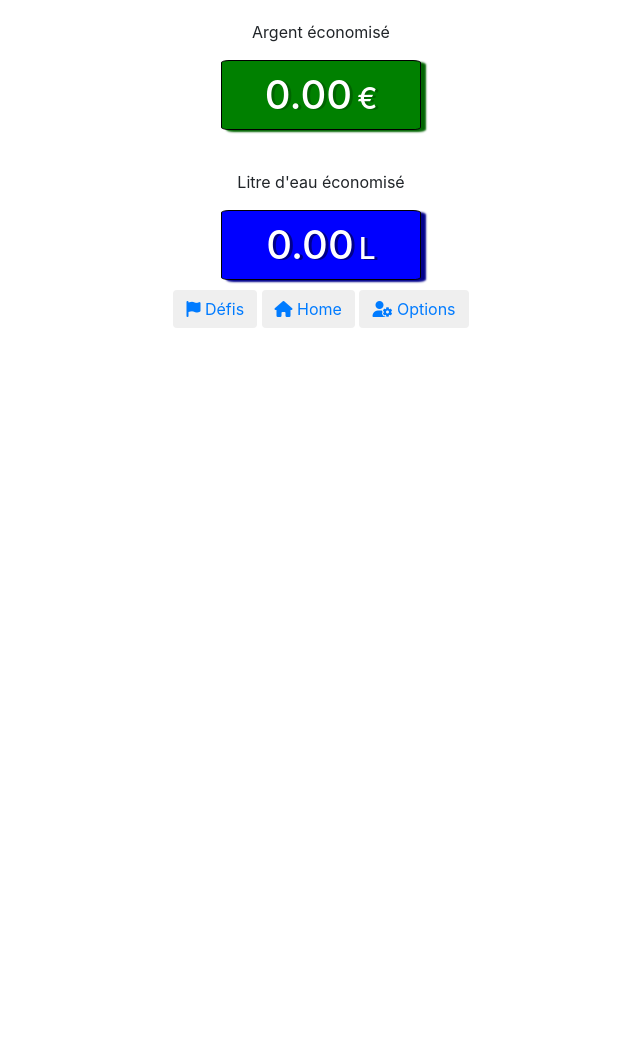
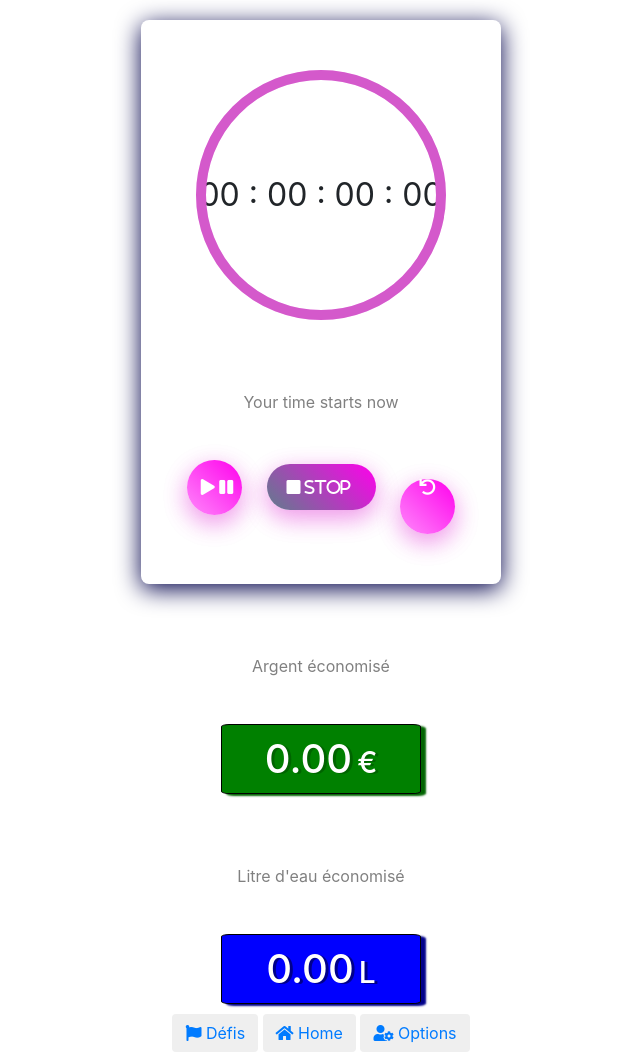
Before and after one commit to PillechouDev/rapidouche, a PHP site: page / in a window 1280 px wide. Shown: the part 336-1388 px from the top of the page, without its empty margins (319-959 px from the left). Before the commit the page ends 664 px from the top, so only its background shows below. Run offline with PHP 8.4, Linux system fonts and the light colour scheme; some libraries are stand-ins or nearby versions.

Commit message:
essai d'integration de la stopwatch

```diff
--- a/app/css/style.css
+++ b/app/css/style.css
@@ -61,3 +61,108 @@ div.stats_money{
     margin-right: auto;
     margin-left: auto;
 }
+
+/*chrono*/
+.wrap {
+    display: inline-block;
+    min-width: 360px;
+    min-height: 400px;
+    padding: 50px 15px;
+    background-color: #fff;
+    box-shadow: 0 5px 25px #00004a;
+    border-radius: 8px;
+    text-align: center;
+}
+
+#timer {
+    position: relative;
+    width: 250px;
+    height: 250px;
+    line-height: 250px;
+    border-radius: 50px;
+    font-size: 32px;
+    margin: 0 auto;
+    background: #fff;
+}
+
+p {
+    font-weight: 400;
+    color: gray;
+    padding: 30px 0;
+}
+
+.option a {
+    display: inline-block;
+    margin: 0 10px;
+    text-decoration: none;
+}
+
+#play,
+#reset {
+    width: 55px;
+    height: 55px;
+    line-height: 55px;
+    border-radius: 50%;
+    color: #fff;
+    background: linear-gradient(45deg, #ff88fb, #ff00ec);
+    box-shadow: 0 8px 25px #bf5fc045, 0 8px 25px #ff00ec50;
+    transition: all ease 0.1s;
+}
+
+#stop {
+    padding: 15px 20px;
+    border-radius: 50px;
+    color: #fff;
+    font-weight: 400;
+    background: linear-gradient(45deg, #607d8b, #ff00ec);
+    box-shadow: 0 8px 25px #bf5fc045, 0 8px 25px #ff00ec50;
+    transition: all ease 0.1s;
+}
+
+#play:active,
+#reset:active,
+#stop:active {
+    transform: scale(0.95);
+}
+
+#stop .fa {
+    margin-right: 5px;
+}
+
+.fa-play {
+    padding-left: 5px;
+}
+
+.pause .fa-play,
+.fa-pause {
+    display: none;
+}
+
+.pause .fa-pause {
+    display: inline-block;
+}
+
+
+/* Circle Animation */
+
+#timer svg {
+    position: absolute;
+    left: 0;
+}
+
+.addAnimation {
+    stroke-dasharray: 770;
+    stroke-dashoffset: -770;
+    animation: animateCircle 60s linear infinite;
+    animation-play-state: paused;
+}
+
+@keyframes animateCircle {
+    from {
+        stroke-dashoffset: 0;
+    }
+}
+
+.defaultCircle {
+    opacity: 0.3;
+}
--- /dev/null
+++ b/app/js/stopwatch.js
@@ -0,0 +1,150 @@
+// const button = document.querySelector('button')
+// const p = document.createElement('p')
+// const container = document.querySelector('.container-score')
+// let score = 0
+// if (button) {
+//     button.addEventListener('click', () => {
+//         score += 10
+//         p.innerHTML = score
+//         if (score >= 100) {
+//             alert('Gagné')
+//         }
+//     })
+//     container.appendChild(p)
+// }
+
+// Chrono
+// default value
+let base;
+let playPause = 0;
+const milli = document.querySelector("#millisecond");
+const sec = document.querySelector("#second");
+const minu = document.querySelector("#minute");
+const h = document.querySelector("#hour");
+const p = document.createElement("p");
+const divScore = document.querySelector(".container-score");
+const playy = document.getElementById("play");
+const animateCircle = document.querySelector("#animateCircle");
+
+function playFunc() {
+    playPause = playPause + 1;
+    if (playPause === 1) {
+        play();
+        playy.classList.add("pause");
+        // document.querySelector("#animateCirle").classList.add("addAnimation");
+        // document
+        //     .querySelector("#animateCirle.addAnimation")
+        //     .css("animation-play-state", "running");
+        $("#animateCircle").addClass("addAnimation");
+        $("#animateCircle.addAnimation").css("animation-play-state", "running");
+    } else if (playPause === 2) {
+        playy.classList.remove("pause");
+        // document
+        //     .querySelector("#animateCirle")
+        //     .css("animation-play-state", "paused");
+        $("#animateCircle").css("animation-play-state", "paused");
+        playPause = 0;
+        stop();
+    }
+}
+
+function play() {
+    base = setInterval(timer, 10); //milliseconds
+}
+
+function stop() {
+    let score = timer();
+    p.innerText = `Votre score est de : ${score}`;
+    divScore.appendChild(p);
+    clearInterval(base);
+}
+
+let hour = 0;
+let minute = 0;
+let second = 0;
+let millisecond = 0;
+// returned values
+let millisecondVal = 0;
+let secondVal = 0;
+let minuteVal = 0;
+let hourVal = 0;
+
+function timer() {
+    millisecondVal = updateTime(millisecond);
+    secondVal = updateTime(second);
+    minuteVal = updateTime(minute);
+    hourVal = updateTime(hour);
+
+    millisecond = ++millisecond;
+
+    if (millisecond === 100) {
+        millisecond = 0;
+        second = ++second;
+    }
+    if (second === 60) {
+        second = 0;
+        minute = ++minute;
+    }
+    if (minute === 60) {
+        minute = 0;
+        hour = ++hour;
+    }
+
+    milli.innerHTML = millisecondVal;
+    sec.innerHTML = secondVal;
+    minu.innerHTML = minuteVal;
+    h.innerHTML = hourVal;
+    let score = 0;
+    if (millisecond < 10 && second < 10 && minute < 10 && hour < 10) {
+        score = `0${hour} h 0${minute} m 0${second} s 0${millisecond}`;
+    } else if (millisecond > 10 && second < 10 && minute < 10 && hour < 10) {
+        score = `0${hour} h 0${minute} m 0${second} s ${millisecond}`;
+    } else if (millisecond > 10 && second > 10 && minute < 10 && hour < 10) {
+        score = `0${hour} h 0${minute} m ${second} s ${millisecond}`;
+    } else if (millisecond > 10 && second > 10 && minute > 10 && hour < 10) {
+        score = `0${hour} h ${minute} m ${second} s ${millisecond}`;
+    } else if (millisecond > 10 && second > 10 && minute > 10 && hour > 10) {
+        score = `${hour} h ${minute} m ${second} s ${millisecond}`;
+    }
+
+    return score;
+}
+// update time every seconds
+function updateTime(i) {
+    if (i < 10) {
+        i = "0" + i;
+    }
+
+    return i;
+}
+
+function resetFunc() {
+    millisecond = 0;
+    second = 0;
+    minute = 0;
+    hour = 0;
+
+    milli.innerHTML = "00";
+    sec.innerHTML = "00";
+    minuinnerHTML = "00";
+    h.innerHTML = "00";
+
+    if (!$("#play").hasClass("pause")) {
+        $("#animateCircle").removeClass("addAnimation");
+    } else {
+        $("#animateCircle").removeClass("addAnimation");
+        setTimeout(() => {
+            $("#animateCircle").addClass("addAnimation");
+        }, 10);
+    }
+}
+
+function stopFunc() {
+    clearInterval(base);
+    resetFunc();
+
+    if ($("#play").hasClass("pause")) {
+        $("#animateCircle").removeClass("addAnimation");
+        playFunc();
+    }
+}
--- a/app/views/homepage.html
+++ b/app/views/homepage.html
@@ -3,6 +3,7 @@
  {% block body %}
 
 <div>
+    {%include "stopwatch.html" %}
     {%include "moneysaved.html" %}
     {%include "watersaved.html" %}
 </div>
--- a/app/views/layout.html
+++ b/app/views/layout.html
@@ -9,9 +9,12 @@
     <script src="https://cdnjs.cloudflare.com/ajax/libs/popper.js/1.12.9/umd/popper.min.js" integrity="sha384-ApNbgh9B+Y1QKtv3Rn7W3mgPxhU9K/ScQsAP7hUibX39j7fakFPskvXusvfa0b4Q" crossorigin="anonymous"></script>
     <script src="https://maxcdn.bootstrapcdn.com/bootstrap/4.0.0/js/bootstrap.min.js" integrity="sha384-JZR6Spejh4U02d8jOt6vLEHfe/JQGiRRSQQxSfFWpi1MquVdAyjUar5+76PVCmYl" crossorigin="anonymous"></script>
     <link rel="stylesheet" href="app/css/style.css">
+    <link rel="stylesheet" href="https://use.fontawesome.com/releases/v5.14.0/css/all.css" integrity="sha384-HzLeBuhoNPvSl5KYnjx0BT+WB0QEEqLprO+NBkkk5gbc67FTaL7XIGa2w1L0Xbgc" crossorigin="anonymous" />
+    <script src="app/js/stopwatch.js"></script>
+    <script src="https://cdnjs.cloudflare.com/ajax/libs/jquery/3.5.1/jquery.min.js"></script>
     <script src="https://kit.fontawesome.com/84facf466c.js" crossorigin="anonymous"></script>
     <script src="https://www.google.com/recaptcha/api.js" async defer></script>
-    <script src="app\js\facebook.js"></script>
+    <script src="app/js/facebook.js"></script>
     <div id="fb-root"></div>
 
 
@@ -27,6 +30,8 @@ FB.getLoginStatus(function(response) {
     statusChangeCallback(response);
     print(response['status']);
 });
+
+
     </script>
 
     {% block body %}
--- /dev/null
+++ b/app/views/stopwatch.html
@@ -0,0 +1,43 @@
+<div class="container titre">
+    <div class="wrap">
+        <div id="timer">
+            <svg width="260" height="260">
+        <circle
+          class="defaultCircle"
+          cx="125"
+          cy="125"
+          r="120"
+          stroke="#ff88fb"
+          stroke-width="10"
+          fill="none"
+          stroke-linecap="round"
+        />
+        <circle
+          id="animateCircle"
+          cx="125"
+          cy="125"
+          r="120"
+          stroke="#d459cb"
+          stroke-width="10"
+          fill="none"
+          stroke-linecap="round"
+        />
+      </svg>
+            <span id="hour">00</span> : <span id="minute">00</span> :
+            <span id="second">00</span> : <span id="millisecond">00</span>
+        </div>
+        <p class="titre">Your time starts now</p>
+        <div class="option">
+            <a onclick="playFunc()" id="play" href="javascript:void(0)">
+                <i class="fa fa-play"></i>
+                <i class="fa fa-pause"></i
+      ></a>
+      <a onclick="stopFunc()" id="stop" href="javascript:void(0)">
+        <i class="fa fa-stop"> Stop</i></a>
+            <a onclick="resetFunc()" id="reset" href="javascript:void(0)">
+                <i class="fa fa-undo"></i
+      ></a>
+    </div>
+  </div>
+  <div class="container-score"></div>
+</div>
```
